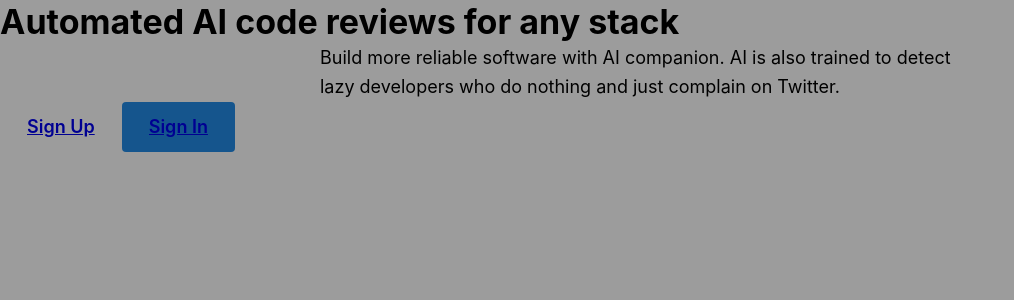
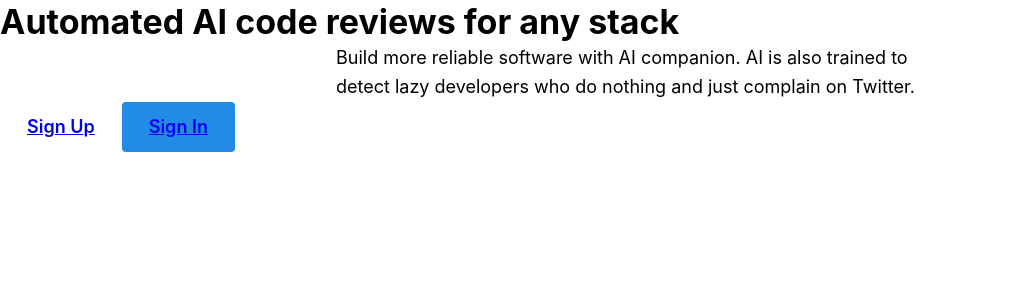
Before and after one commit to Hot-Spicy-Buffalo-Wing/check-out-fe, a React (Vite) app: page / in a window 1280 px wide. Shown: the top 300 px of the page, without its empty margins (0-1014 px from the left). Built offline with nearby package versions, Linux system fonts and the light colour scheme.

Commit message:
fix: error

```diff
--- a/src/pages/LandingPage.tsx
+++ b/src/pages/LandingPage.tsx
@@ -1,22 +1,14 @@
-import cx from "clsx";
-import {
-  Title,
-  Text,
-  Container,
-  Button,
-  Overlay,
-  MantineProvider,
-} from "@mantine/core";
-import { Link } from "react-router-dom";
+import { Title, Text, Container, Button, MantineProvider } from '@mantine/core';
+import { Link } from 'react-router-dom';
 // import classes from "./LandingPage.module.scss";
 
 const theme = {
-  spacing: { xs: 8, sm: 12, md: 16, lg: 24, xl: 32 },
+  spacing: { xs: '8px', sm: '12px', md: '16px', lg: '24px', xl: '32px' },
   component: {
     Button: {
       defaultProps: {
-        color: "blue",
-        variant: "filled",
+        color: 'blue',
+        variant: 'filled',
       },
     },
   },
@@ -25,9 +17,8 @@ const theme = {
 function LandingPage() {
   return (
     <MantineProvider theme={theme}>
-      <Overlay color="#000" opacity={0.65} zIndex={1} />
       <Title>
-        Automated AI code reviews for{" "}
+        Automated AI code reviews for{' '}
         <Text component="span" inherit>
           any stack
         </Text>
```
Also changed, not shown: src/App.tsx (+7 -8 lines).
